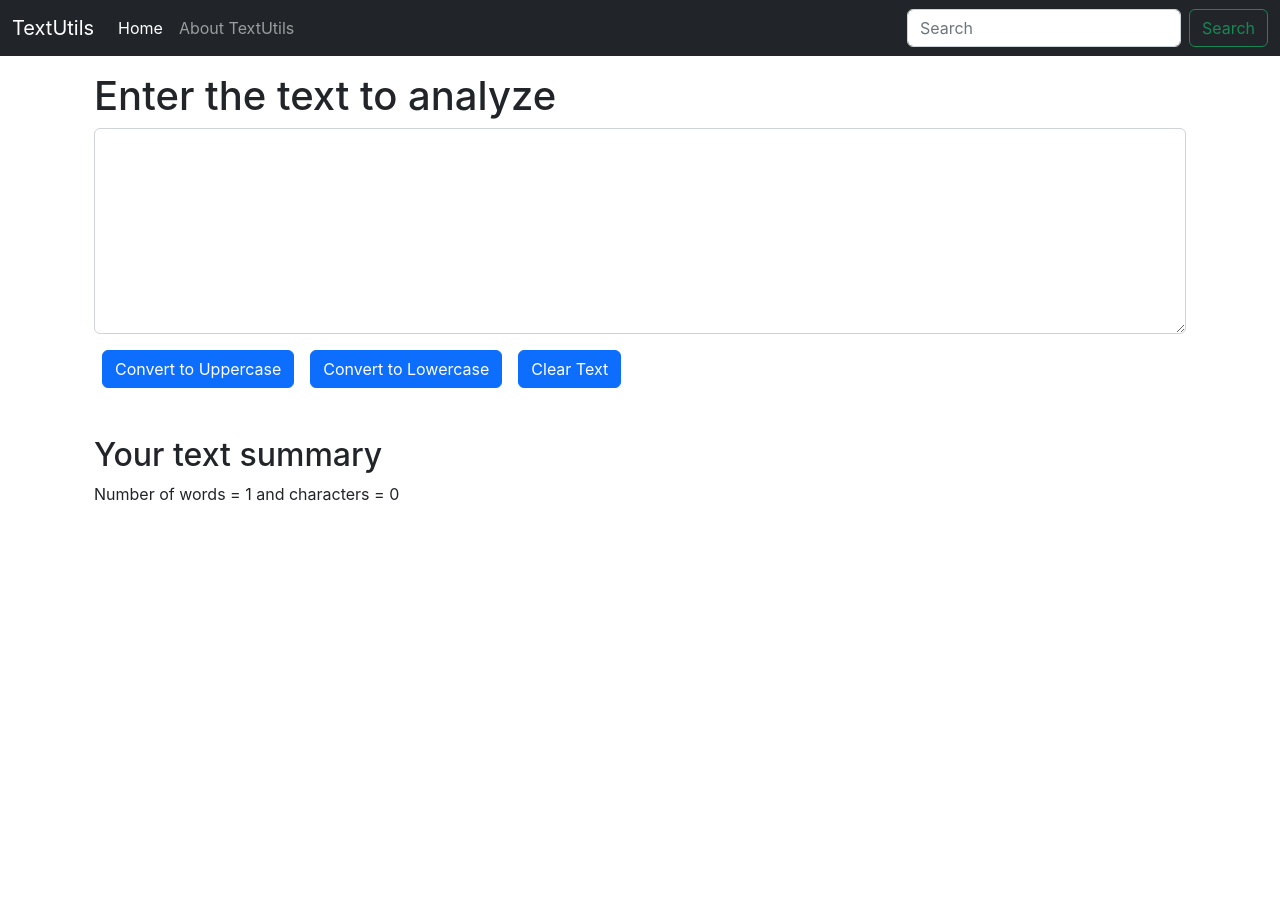
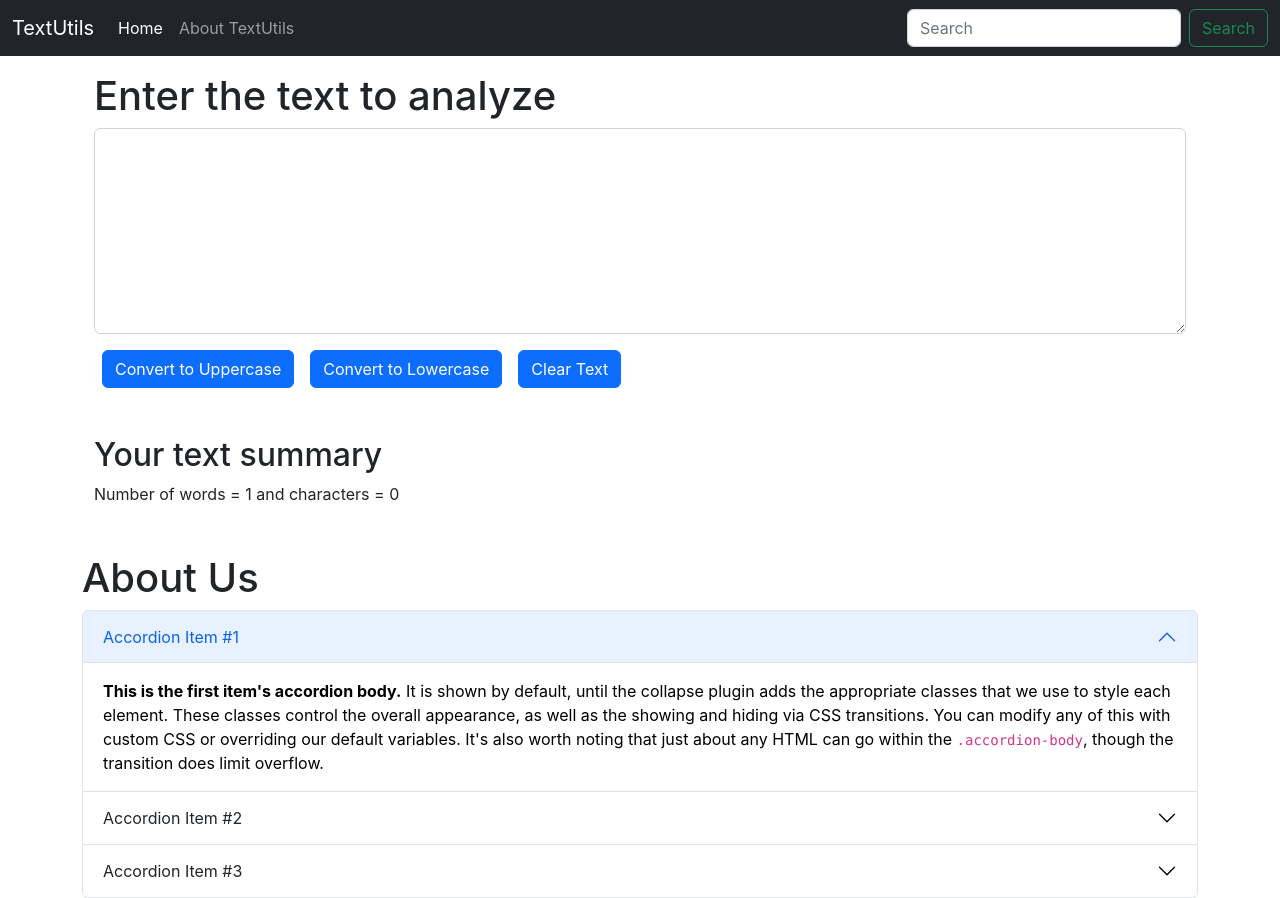
Before and after one commit to fawzaanshaikh/react-practice, a React (Create React App) app in the folder project-textutils/: page / in a window 1280 px wide. Before the commit the page ends 800 px from the top, so only its background shows below. Built offline with nearby package versions, Linux system fonts and the light colour scheme.

Commit message:
Added About Us component

```diff
--- a/project-textutils/src/App.js
+++ b/project-textutils/src/App.js
@@ -1,4 +1,5 @@
 import './App.css';
+import About from './components/About';
 import Navbar from './components/Navbar';
 import TextForm from './components/TextForm';
 
@@ -10,6 +11,7 @@ function App() {
       <div className="container my-3">
         <TextForm heading="Enter the text to analyze" />
       </div>
+      <About/>
     </>
   );
 }
--- /dev/null
+++ b/project-textutils/src/components/About.js
@@ -0,0 +1,47 @@
+import React from 'react'
+
+export default function About() {
+  return (
+    <div className="container">
+        <h1>About Us</h1>
+        <div class="accordion" id="accordionExample">
+            <div class="accordion-item">
+                <h2 class="accordion-header" id="headingOne">
+                <button class="accordion-button" type="button" data-bs-toggle="collapse" data-bs-target="#collapseOne" aria-expanded="true" aria-controls="collapseOne">
+                    Accordion Item #1
+                </button>
+                </h2>
+                <div id="collapseOne" class="accordion-collapse collapse show" aria-labelledby="headingOne" data-bs-parent="#accordionExample">
+                <div class="accordion-body">
+                    <strong>This is the first item's accordion body.</strong> It is shown by default, until the collapse plugin adds the appropriate classes that we use to style each element. These classes control the overall appearance, as well as the showing and hiding via CSS transitions. You can modify any of this with custom CSS or overriding our default variables. It's also worth noting that just about any HTML can go within the <code>.accordion-body</code>, though the transition does limit overflow.
+                </div>
+                </div>
+            </div>
+            <div class="accordion-item">
+                <h2 class="accordion-header" id="headingTwo">
+                <button class="accordion-button collapsed" type="button" data-bs-toggle="collapse" data-bs-target="#collapseTwo" aria-expanded="false" aria-controls="collapseTwo">
+                    Accordion Item #2
+                </button>
+                </h2>
+                <div id="collapseTwo" class="accordion-collapse collapse" aria-labelledby="headingTwo" data-bs-parent="#accordionExample">
+                <div class="accordion-body">
+                    <strong>This is the second item's accordion body.</strong> It is hidden by default, until the collapse plugin adds the appropriate classes that we use to style each element. These classes control the overall appearance, as well as the showing and hiding via CSS transitions. You can modify any of this with custom CSS or overriding our default variables. It's also worth noting that just about any HTML can go within the <code>.accordion-body</code>, though the transition does limit overflow.
+                </div>
+                </div>
+            </div>
+            <div class="accordion-item">
+                <h2 class="accordion-header" id="headingThree">
+                <button class="accordion-button collapsed" type="button" data-bs-toggle="collapse" data-bs-target="#collapseThree" aria-expanded="false" aria-controls="collapseThree">
+                    Accordion Item #3
+                </button>
+                </h2>
+                <div id="collapseThree" class="accordion-collapse collapse" aria-labelledby="headingThree" data-bs-parent="#accordionExample">
+                <div class="accordion-body">
+                    <strong>This is the third item's accordion body.</strong> It is hidden by default, until the collapse plugin adds the appropriate classes that we use to style each element. These classes control the overall appearance, as well as the showing and hiding via CSS transitions. You can modify any of this with custom CSS or overriding our default variables. It's also worth noting that just about any HTML can go within the <code>.accordion-body</code>, though the transition does limit overflow.
+                </div>
+                </div>
+            </div>
+        </div>
+    </div>
+  )
+}
```
